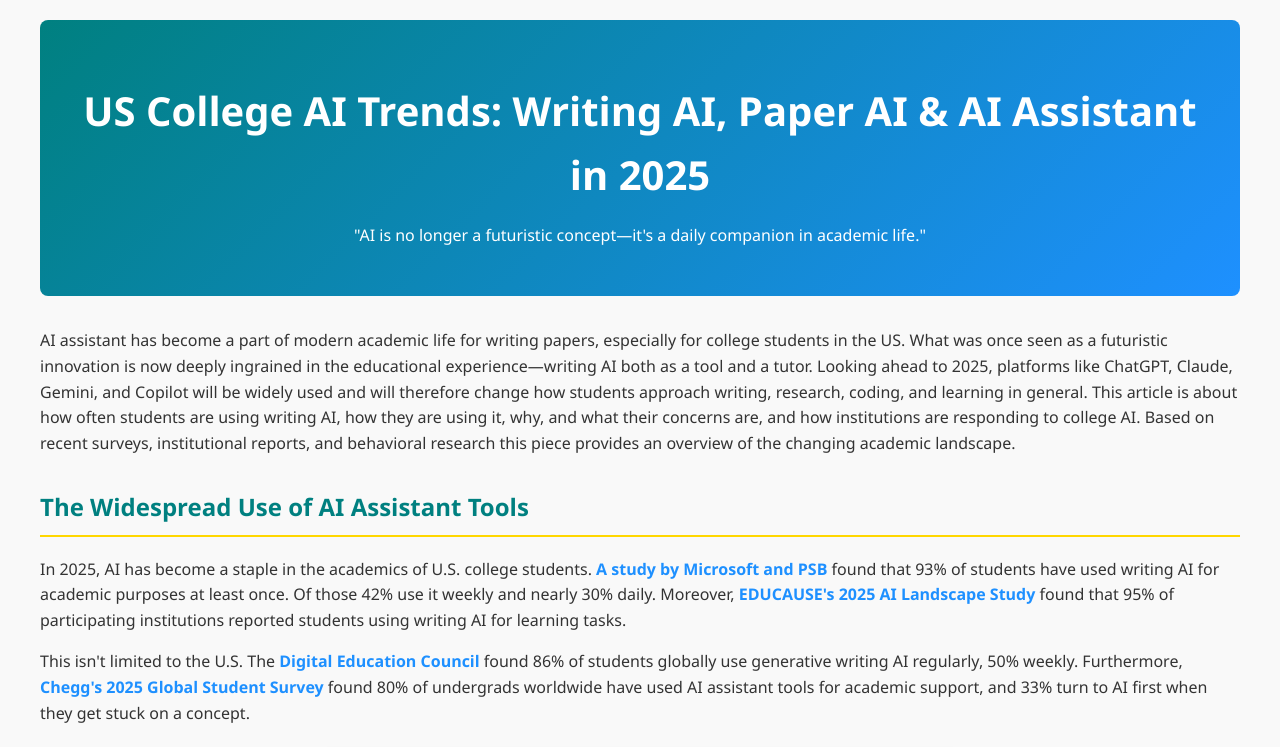
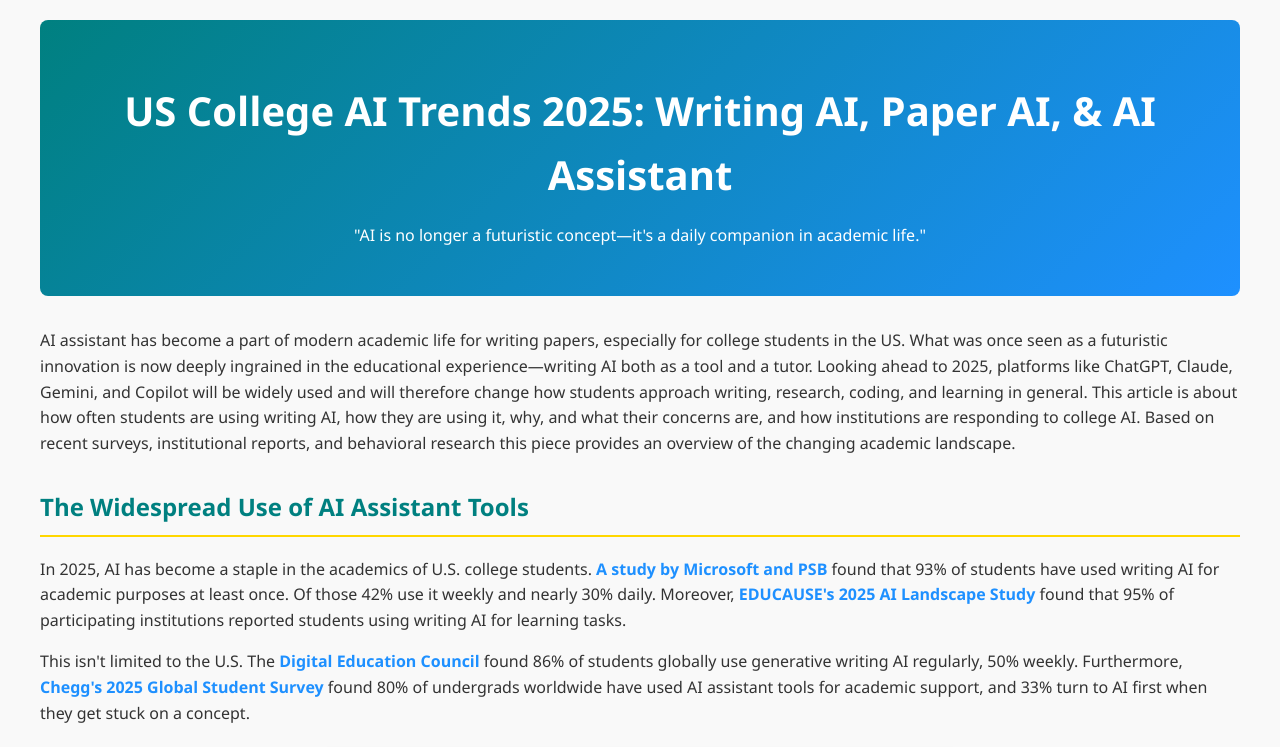
Before and after one commit to aics91/aics91.github.io, a plain HTML site: page index.html in a window 1280 px wide. Shown: the top 747 px of the page. Drawn offline with Linux system fonts and the light colour scheme.

Commit message:
Update index.html

```diff
--- a/index.html
+++ b/index.html
@@ -3,9 +3,9 @@
 <head>
     <meta charset="UTF-8">
     <meta name="viewport" content="width=device-width, initial-scale=1.0">
-    <meta name="description" content="Discover how U.S. college students use Writing AI, Paper AI, and AI Assistant tools like ChatGPT in 2025. Learn about usage trends, academic impact, ethical concerns, and how College AI is reshaping higher education.">
+    <meta name="description" content="Discover how US college students use Writing AI, Paper AI, and AI Assistant in 2025. Learn about how college AI use is reshaping higher education.">
     <meta name="keywords" content="Writing AI, Paper AI, AI Assistant, College AI">
-    <title>US College AI Trends: Writing AI, Paper AI & AI Assistant in 2025</title>
+    <title>US College AI Trends 2025: Writing AI, Paper AI, & AI Assistant</title>
     <style>
         :root {
             --teal: #008080;
@@ -292,7 +292,7 @@
 </head>
 <body>
     <header>
-        <h1>US College AI Trends: Writing AI, Paper AI & AI Assistant in 2025</h1>
+        <h1>US College AI Trends 2025: Writing AI, Paper AI, & AI Assistant</h1>
         <p>"AI is no longer a futuristic concept—it's a daily companion in academic life."</p>
     </header>
 
```
